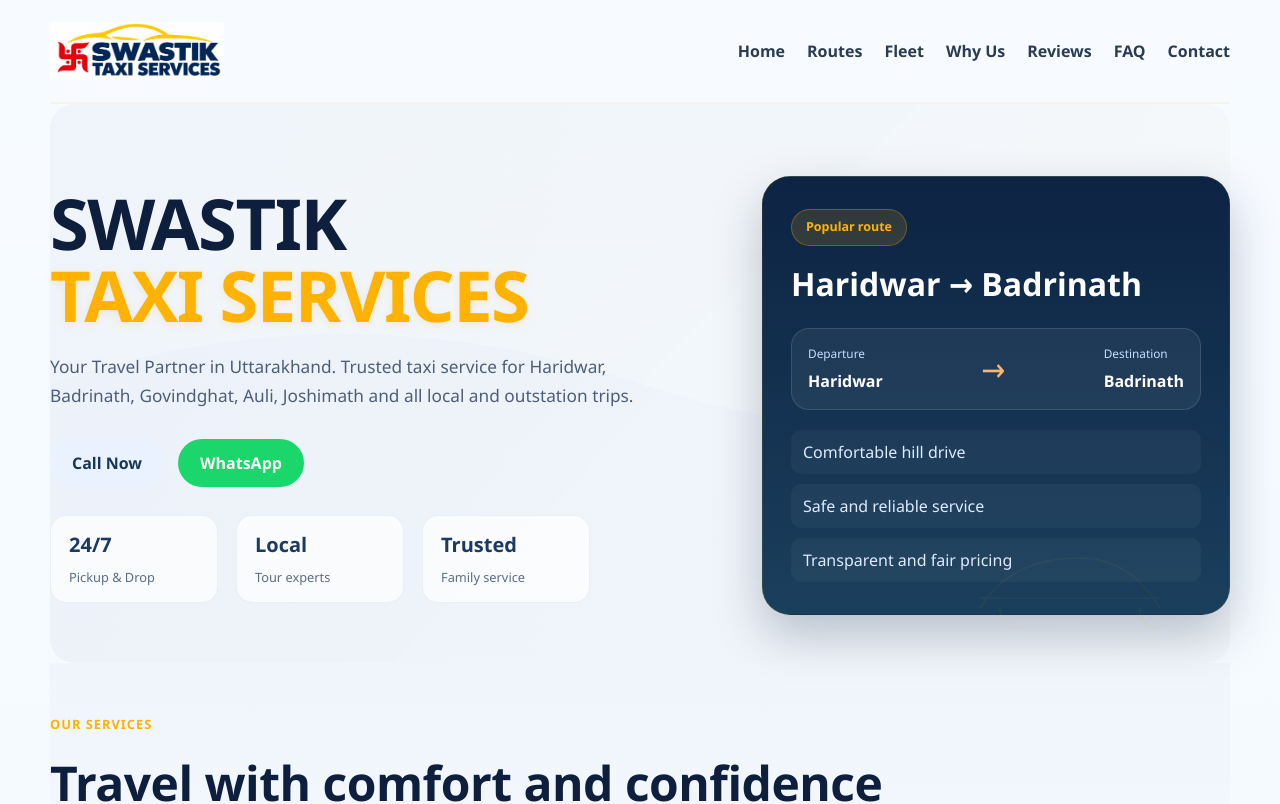
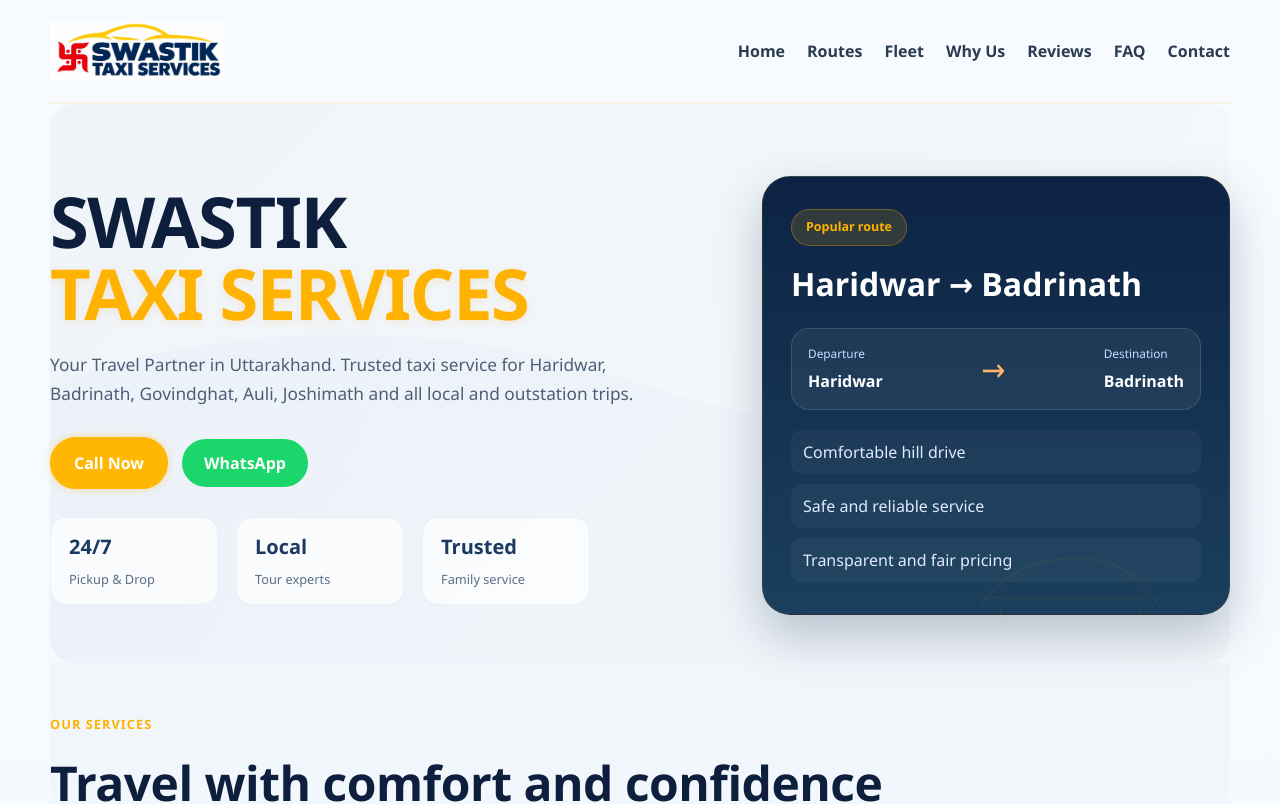
Before and after one commit to chauhanshailesh906/swastiktaxiservices, a React (Vite) app: page / in a window 1280 px wide. Shown: the top 804 px of the page. Built offline with nearby package versions, Linux system fonts and the light colour scheme.

Commit message:
build added

```diff
--- a/src/App.css
+++ b/src/App.css
@@ -154,13 +154,27 @@ button:hover {
 }
 
 .cta-btn.secondary {
-  background: #eaf2ff;
-  color: #17375d;
+  border: 2px solid #ffb703;
+  color: #fff;
+  background: #ffb703;
+  box-shadow: 0 0 8px rgba(255, 183, 3, 0.4);
+}
+
+.cta-btn.secondary:hover {
+  background: #ffb703;
+  color: #111;
+  box-shadow: 0 0 15px rgba(255, 183, 3, 0.7);
 }
 
 .cta-btn.whatsapp {
   background: #1ad66b;
   color: #fff;
+}
+
+.cta-btn.whatsapp:hover {
+  background: #1ad66b;
+  color: #111;
+  box-shadow: 0 0 15px rgba(255, 183, 3, 0.7);
 }
 
 .hero {
--- a/src/pages/Home.jsx
+++ b/src/pages/Home.jsx
@@ -78,7 +78,7 @@ function Home() {
 
             <div className="hero-actions">
               {/* <Link to="/booking" className="cta-btn primary">Book Taxi</Link> */}
-              <a className="cta-btn secondary" href="tel:+919456103026">Call Now</a>
+           <a className="cta-btn secondary" href="tel:+919456103026">Call Now</a>
               <a className="cta-btn whatsapp" href="https://wa.me/919456103026" target="_blank" rel="noreferrer">WhatsApp</a>
             </div>
 
```
